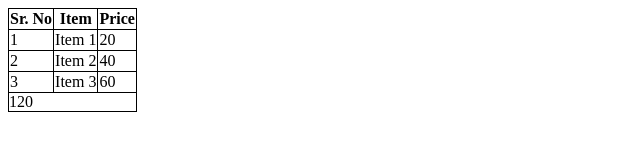
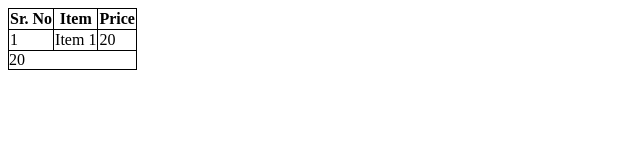
Before and after one commit to acciojob/grofers-checkout-2-nikhil-rawat02, a website: page main.html in a window 1280 px wide. Shown: the whole page, without its empty margins (0-640 px from the left). Drawn offline with Linux system fonts and the light colour scheme.

Commit message:
created a submission

```diff
--- a/main.html
+++ b/main.html
@@ -20,16 +20,6 @@
 				<td>Item 1</td>
 				<td data-ns-test="price">20</td>
 			</tr>
-			<tr>
-				<td>2</td>
-				<td>Item 2</td>
-				<td>40</td>
-			</tr>
-			<tr>
-				<td>3</td>
-				<td>Item 3</td>
-				<td>60</td>
-			</tr>
 		</tbody>
 	</table>
     <script type="text/javascript" src="./script.js">
--- a/script.js
+++ b/script.js
@@ -8,5 +8,5 @@ for(let i =0; i < td.length; i++){
 const newTd = document.createElement("tr");
 newTd.innerText = sum;
 newTd.setAttribute('data-ns-test', 'grandTotal');
-
+console.log(newTd);
 tbody.appendChild(newTd);
```
